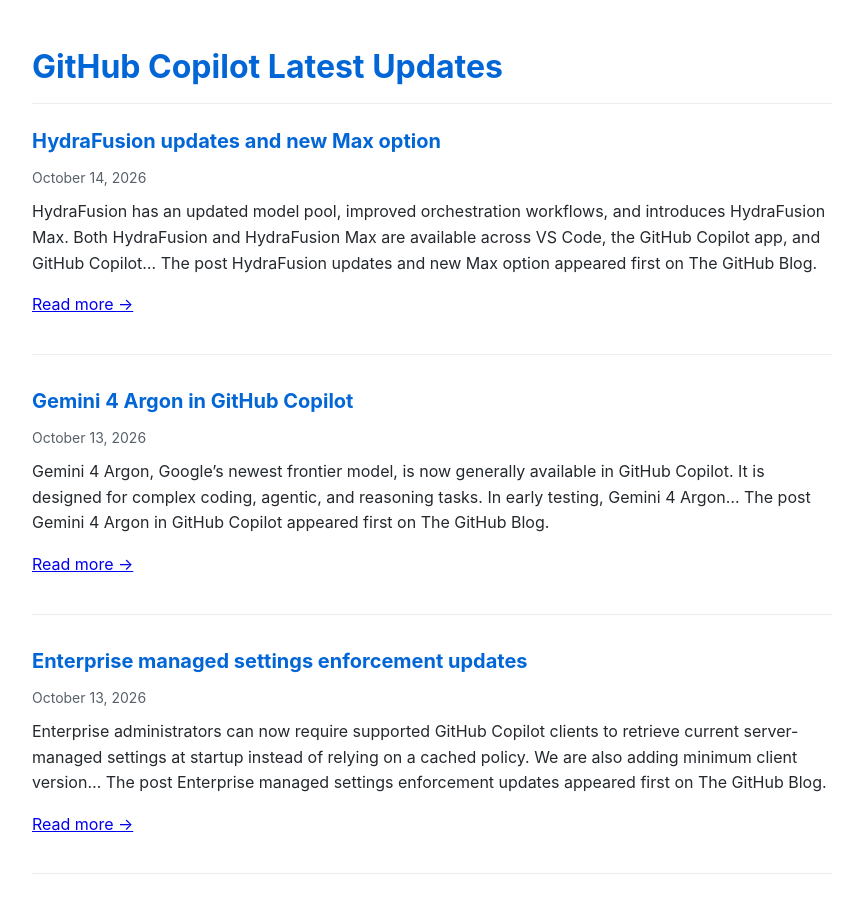
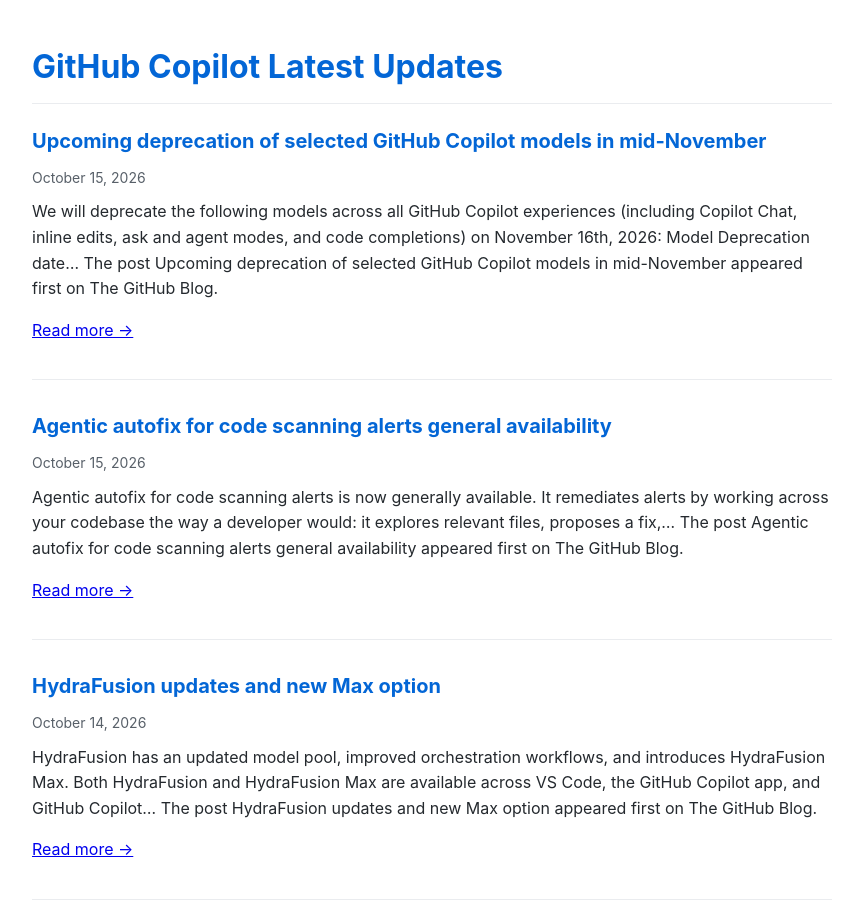
Before and after one commit to Oregand/oregand.github.io, a Jekyll site: the page copilot-feed.html, which Jekyll copies as it is, in a window 1280 px wide and 900 px high. Shown: the whole window, without its empty margins (208-1071 px from the left). Built offline with Jekyll 4.4.1, drawn with Linux system fonts in a browser that asks for light colours; some of the changed text lies outside the part shown.

Commit message:
Update RSS feed

```diff
--- a/copilot-feed.html
+++ b/copilot-feed.html
@@ -62,6 +62,32 @@
 </head>
 <body>
   <h1>GitHub Copilot Latest Updates</h1>
+
+  <div class="feed-item">
+    <div class="feed-title">
+      <a href="https://github.blog/changelog/2026-10-15-upcoming-deprecation-of-selected-github-copilot-models-in-mid-november" target="_blank">Upcoming deprecation of selected GitHub Copilot models in mid-November</a>
+    </div>
+    <div class="feed-date">October 15, 2026</div>
+    <div class="feed-description">
+      We will deprecate the following models across all GitHub Copilot experiences (including Copilot Chat, inline edits, ask and agent modes, and code completions) on November 16th, 2026: Model Deprecation date&#8230;
+The post Upcoming deprecation of selected GitHub Copilot models in mid-November appeared first on The GitHub Blog.
+
+      <p><a href="https://github.blog/changelog/2026-10-15-upcoming-deprecation-of-selected-github-copilot-models-in-mid-november" target="_blank">Read more →</a></p>
+    </div>
+  </div>
+
+  <div class="feed-item">
+    <div class="feed-title">
+      <a href="https://github.blog/changelog/2026-10-15-agentic-autofix-for-code-scanning-alerts-general-availability" target="_blank">Agentic autofix for code scanning alerts general availability</a>
+    </div>
+    <div class="feed-date">October 15, 2026</div>
+    <div class="feed-description">
+      Agentic autofix for code scanning alerts is now generally available. It remediates alerts by working across your codebase the way a developer would: it explores relevant files, proposes a fix,&#8230;
+The post Agentic autofix for code scanning alerts general availability appeared first on The GitHub Blog.
+
+      <p><a href="https://github.blog/changelog/2026-10-15-agentic-autofix-for-code-scanning-alerts-general-availability" target="_blank">Read more →</a></p>
+    </div>
+  </div>
 
   <div class="feed-item">
     <div class="feed-title">
@@ -167,34 +193,8 @@ The post Claude Haiku 5.5 in GitHub Copilot appeared first on The GitHub Blog.
     </div>
   </div>
 
-  <div class="feed-item">
-    <div class="feed-title">
-      <a href="https://github.blog/changelog/2026-10-07-purpose-built-model-for-leaked-secret-detection" target="_blank">Purpose-built model for leaked secret detection</a>
-    </div>
-    <div class="feed-date">October 7, 2026</div>
-    <div class="feed-description">
-      Secret protection should keep pace with the way you build software, whether you write code yourself or work with an AI agent. With our new purpose-built model, we&#8217;re bringing context-aware&#8230;
-The post Purpose-built model for leaked secret detection appeared first on The GitHub Blog.
-
-      <p><a href="https://github.blog/changelog/2026-10-07-purpose-built-model-for-leaked-secret-detection" target="_blank">Read more →</a></p>
-    </div>
-  </div>
-
-  <div class="feed-item">
-    <div class="feed-title">
-      <a href="https://github.blog/changelog/2026-10-07-local-sandboxing-for-github-copilot-now-generally-available" target="_blank">Local sandboxing for GitHub Copilot now generally available</a>
-    </div>
-    <div class="feed-date">October 7, 2026</div>
-    <div class="feed-description">
-      Local sandboxing for GitHub Copilot is now generally available in GitHub Copilot CLI, the GitHub Copilot app, and VS Code sessions using Agent Host. Local sandboxes give developers a secure&#8230;
-The post Local sandboxing for GitHub Copilot now generally available appeared first on The GitHub Blog.
-
-      <p><a href="https://github.blog/changelog/2026-10-07-local-sandboxing-for-github-copilot-now-generally-available" target="_blank">Read more →</a></p>
-    </div>
-  </div>
-
   <div class="update-info">
-    Feed last updated: October 15, 2026 at 12:01 PM
+    Feed last updated: October 16, 2026 at 12:02 AM
   </div>
 </body>
 </html>
```
